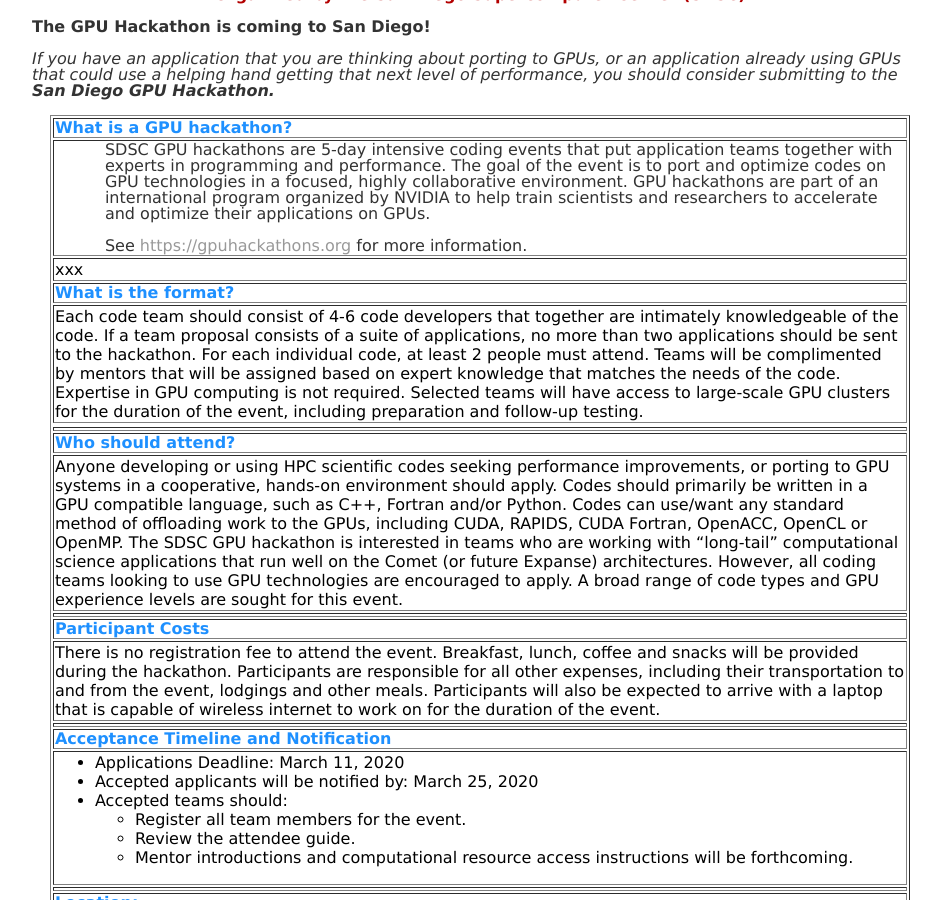
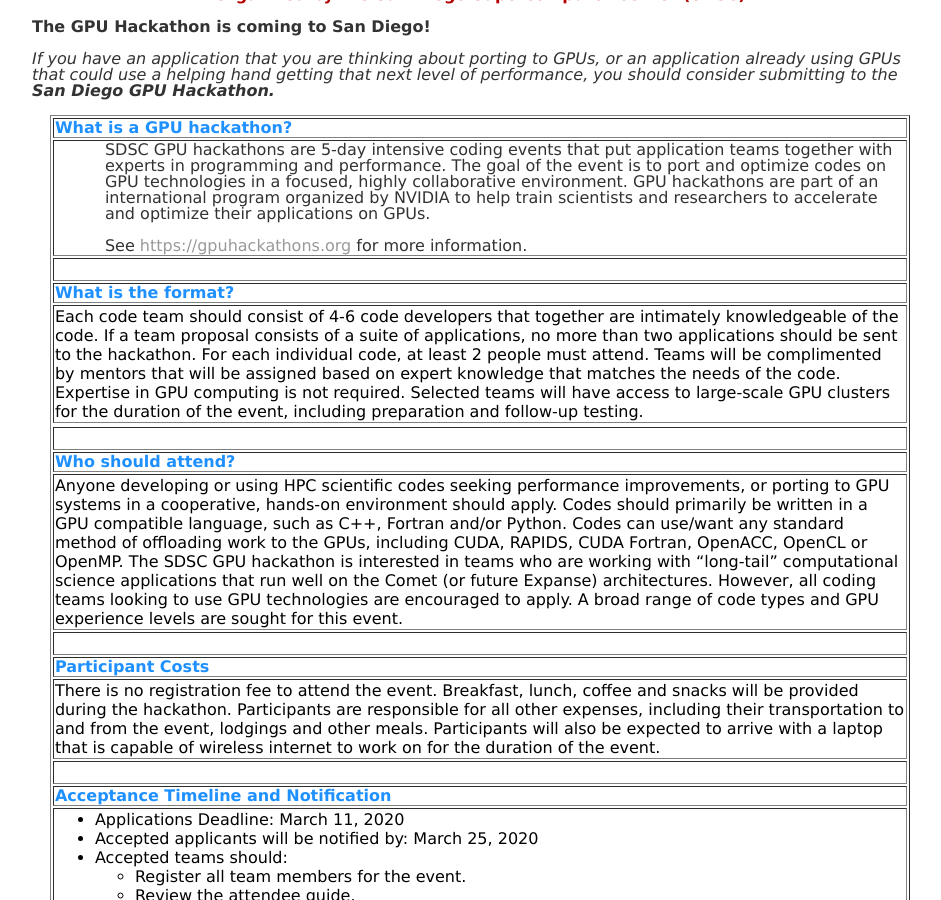
Before and after one commit to sdsc-hpc-training/sdsc-hpc-training.github.io, a Jekyll site: the page built from gpuhackathon/index.html, in a window 1280 px wide and 900 px high, scrolled down 492 px. Shown: the whole window, without its empty margins (160-1101 px from the left). Built offline with Jekyll 4.4.1, drawn with Linux system fonts in a browser that asks for light colours.

Commit message:
updating gpuhack pages

```diff
--- a/gpuhackathon/index.html
+++ b/gpuhackathon/index.html
@@ -31,7 +31,7 @@
     <p id="paral">See <a http="https://gpuhackathons.org/">https://gpuhackathons.org</a>
       for more information.</p>
   </td></tr>
-  <tr><td align='left' valign='top'>xxx </td></tr>
+  <tr><td align='left' valign='top'>&nbsp; </td></tr>
   <tr><td align='left' valign='top' >
   <p class="sectitle">What is the format?</p>
 </td></tr>
@@ -46,7 +46,7 @@
     Selected teams will have access to large-scale GPU clusters
     for the duration of the event, including preparation and follow-up testing.
   </td><tr>
-    <tr><td align='left' valign='top'> </td></tr>
+    <tr><td align='left' valign='top'>&nbsp; </td></tr>
 <tr><td align='left' valign='top'>
     <p class="sectitle">Who should attend?</p>
   </td></tr>
@@ -63,7 +63,7 @@
     looking to use GPU technologies are encouraged to apply. A broad
     range of code types and GPU experience levels are sought for this event.
   </td></tr>
-  <tr><td align='left' valign='top'> </td></tr>
+  <tr><td align='left' valign='top'> &nbsp; </td></tr>
   <tr><td align='left' valign='top'>
       <p class="sectitle">Participant Costs</p>
   </td></tr>
@@ -76,7 +76,7 @@
     laptop that is capable of wireless internet to work on for
     the duration of the event.
   </td></tr>
-  <tr><td align='left' valign='top'> </td></tr>
+  <tr><td align='left' valign='top'>&nbsp;  </td></tr>
 <tr><td align='left' valign='top'>
       <p class="sectitle">Acceptance Timeline and Notification</p>
   </td></tr>
@@ -92,7 +92,7 @@
         </ul>
     </ul>
   </td></tr>
-  <tr><td align='left' valign='top'> </td></tr>
+  <tr><td align='left' valign='top'>&nbsp;   </td></tr>
   <tr><td align='left' valign='top'>
       <p class="sectitle">Location:</p>s
   </td></tr>
```
